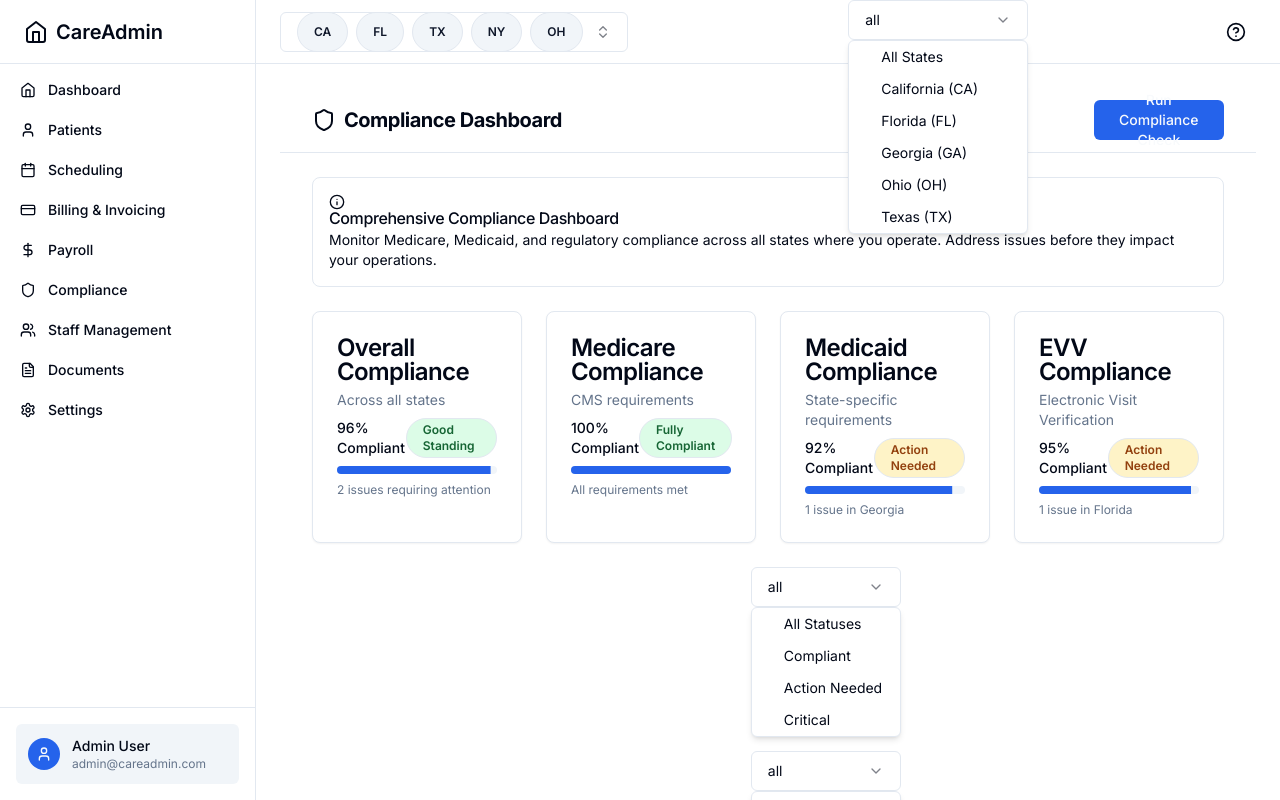
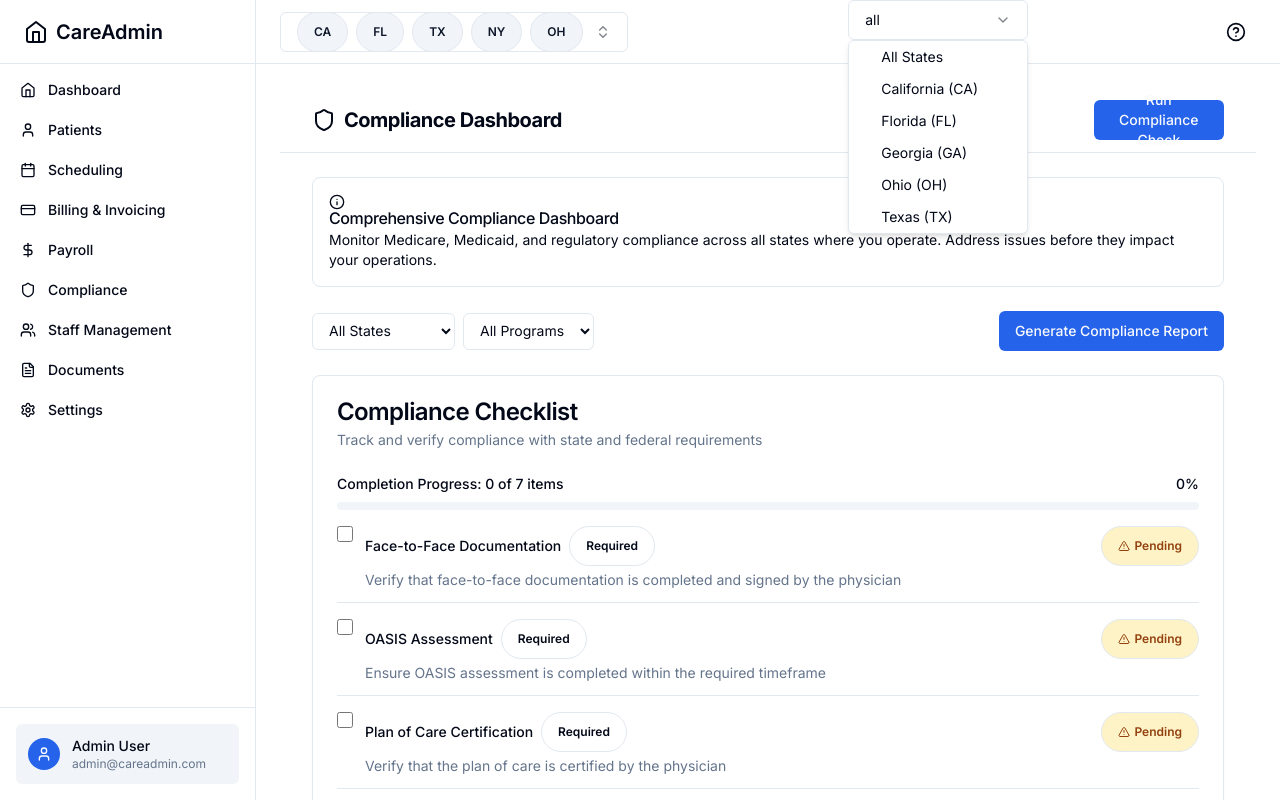
Before and after one commit to dzodze00/careadmin, a Next.js app: page /compliance-check in a window 1280 px wide. Shown: the top 800 px of the page. Built offline with nearby package versions, Linux system fonts and the light colour scheme.

Commit message:
Update page.tsx

```diff
--- a/app/compliance-check/page.tsx
+++ b/app/compliance-check/page.tsx
@@ -1,3 +1,5 @@
+"use client"
+
 import { Check, FileText, Globe, Info, Search, Shield } from "lucide-react"
 import Link from "next/link"
 
@@ -9,6 +11,7 @@ import { Input } from "@/components/ui/input"
 import { Progress } from "@/components/ui/progress"
 import { Select, SelectContent, SelectItem, SelectTrigger, SelectValue } from "@/components/ui/select"
 import { Tabs, TabsContent, TabsList, TabsTrigger } from "@/components/ui/tabs"
+import { ComplianceChecklist } from "./checklist"
 
 export default function ComplianceCheckPage() {
   return (
@@ -48,6 +51,8 @@ export default function ComplianceCheckPage() {
               before they impact your operations.
             </AlertDescription>
           </Alert>
+
+          <ComplianceChecklist />
 
           <div className="mb-6 grid gap-6 md:grid-cols-4">
             <Card>
```
